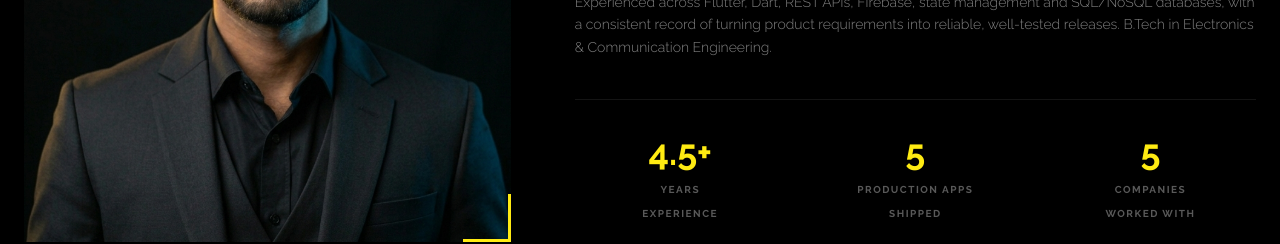
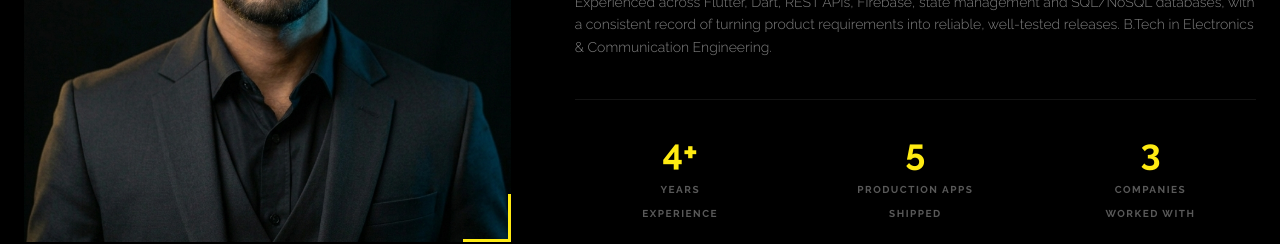
Before and after one commit to MidhileshRaj/Midhilesh-raj, a Next.js app: page / in a window 1280 px wide. Shown: the part 1320-1564 px from the top of the page. Built offline with nearby package versions, Linux system fonts and the light colour scheme.

Commit message:
resume updated

```diff
--- a/src/components/sections/About.tsx
+++ b/src/components/sections/About.tsx
@@ -8,9 +8,9 @@ import { useMouseSpotlight } from "@/hooks/useMouseSpotlight";
 import { RESUME_URL, RESUME_FILENAME } from "@/lib/resume";
 
 const stats = [
-  { value: "4.5+", label: "Years\nExperience" },
+  { value: "4+", label: "Years\nExperience" },
   { value: "5", label: "Production Apps\nShipped" },
-  { value: "5", label: "Companies\nWorked With" },
+  { value: "3", label: "Companies\nWorked With" },
   { value: "10+", label: "Freelance\n Works" },
   { value: "20+", label: "Total\n Projects (including personal)" },
   { value: "15+", label: "Interns\n Mentored" },
```
Also changed, not shown: 1 other file (tests, documents, lock files or other folders).
